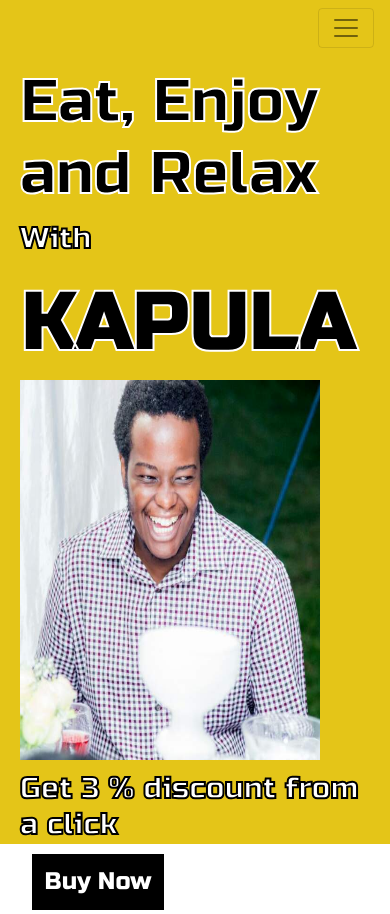
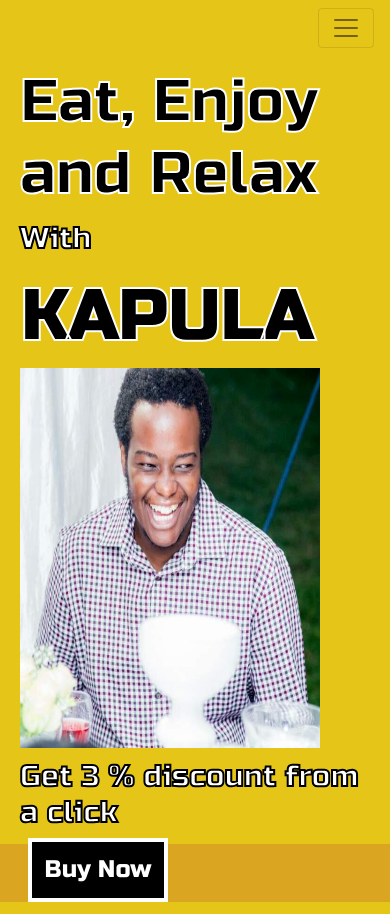
Before and after one commit to tontake/kapula, a PHP site: page / in a window 390 px wide. Run offline with PHP 8.4, Linux system fonts and the light colour scheme.

Commit message:
testing heroku and deploying a running prototype

```diff
--- a/css/style.css
+++ b/css/style.css
@@ -2,6 +2,7 @@
     margin:0;
     padding:0;
 }
+
 header{
     background-attachment: fixed;
     width: 100%;
@@ -43,8 +44,11 @@ header{
   }
   @media screen and (max-width: 600px) {
   .sec2 h1 {
-    font-size:80px;
+    font-size:70px;
   }
+  body{
+	background-color:goldenrod;
+}
 }
   .sec2 h2 {
     color: black;
```
